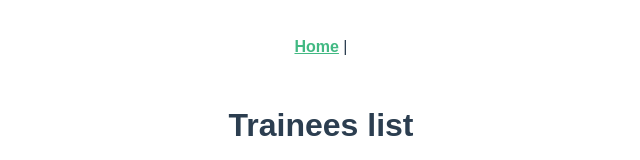
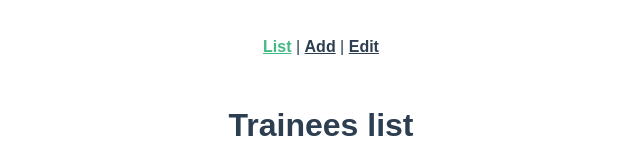
Before and after one commit to SztefkoKamil/footbal-team-task, a Vue app: page / in a window 1280 px wide. Shown: the top 160 px of the page, without its empty margins (319-959 px from the left). Built offline with nearby package versions, Linux system fonts and the light colour scheme.

Commit message:
Add development navigation

```diff
--- a/src/App.vue
+++ b/src/App.vue
@@ -1,6 +1,10 @@
 <template>
   <div id="app">
-    <div id="nav"><router-link to="/">Home</router-link> |</div>
+    <div id="nav">
+      <router-link to="/">List</router-link> |
+      <router-link to="/add">Add</router-link> |
+      <router-link to="/edit">Edit</router-link>
+    </div>
     <router-view />
   </div>
 </template>
```
